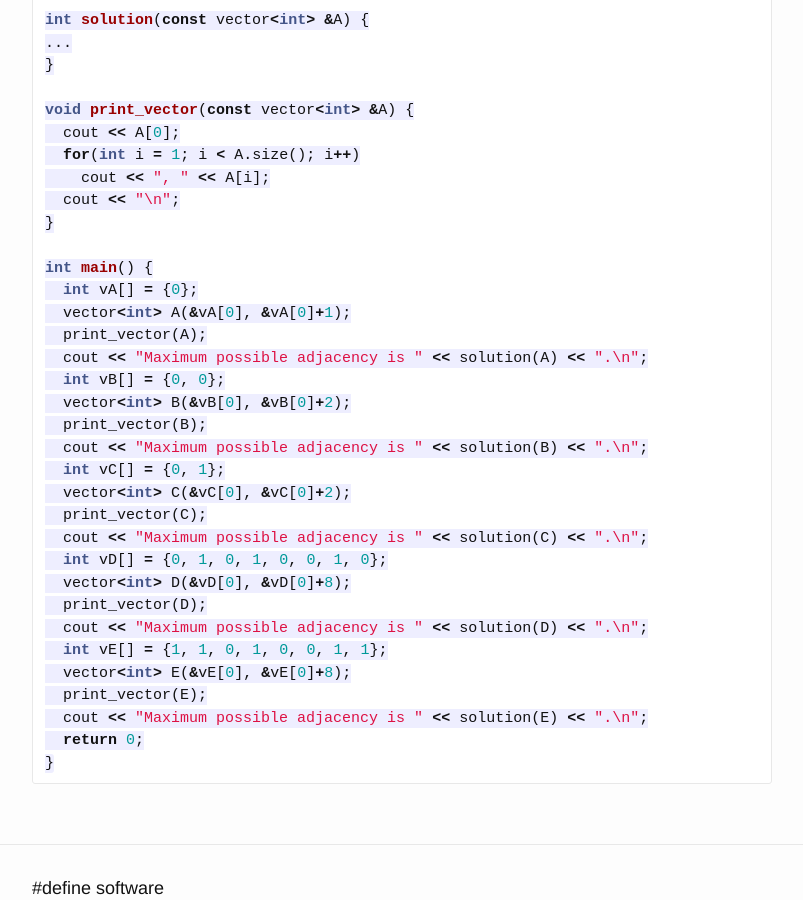
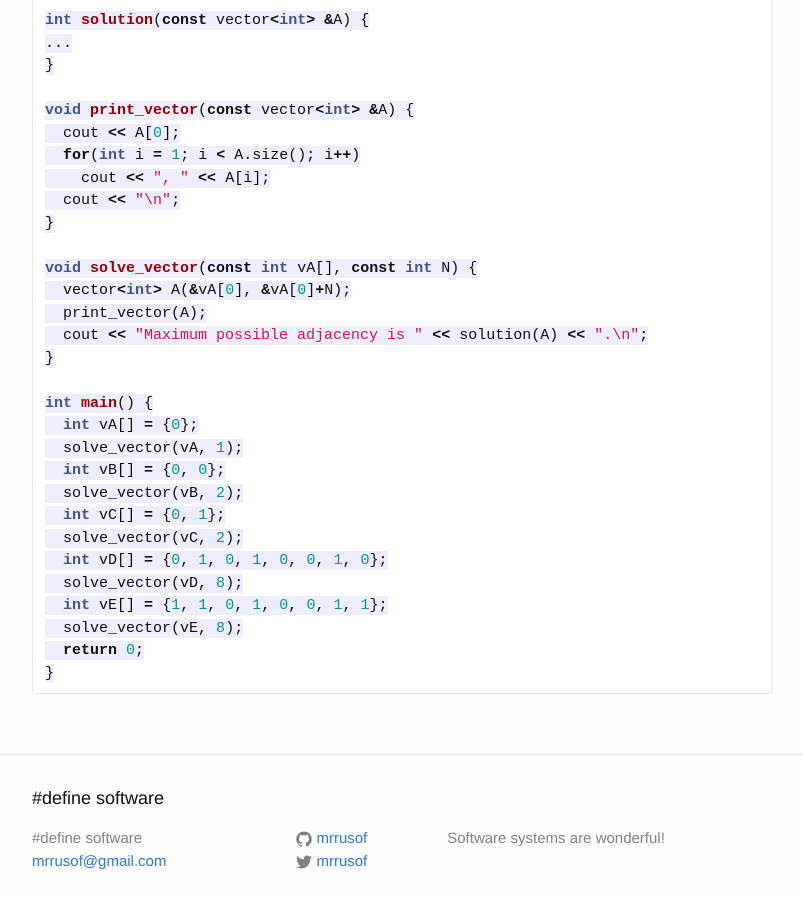
Before and after one commit to mrrusof/mrrusof.github.io, a Jekyll site: the page built from _posts/2016-02-14-adjacent-coins.markdown, in a window 1280 px wide and 900 px high, scrolled down 4204 px. Shown: the whole window, without its empty margins (238-1041 px from the left). Built offline with Jekyll 4.4.1, drawn with Linux system fonts in a browser that asks for light colours.

Commit message:
Factor out code in main for adjacent coins problem.

````diff
--- a/_posts/2016-02-14-adjacent-coins.markdown
+++ b/_posts/2016-02-14-adjacent-coins.markdown
@@ -222,27 +222,23 @@ void print_vector(const vector<int> &A) {
   cout << "\n";
 }
 
+void solve_vector(const int vA[], const int N) {
+  vector<int> A(&vA[0], &vA[0]+N);
+  print_vector(A);
+  cout << "Maximum possible adjacency is " << solution(A) << ".\n";
+}
+
 int main() {
   int vA[] = {0};
-  vector<int> A(&vA[0], &vA[0]+1);
-  print_vector(A);
-  cout << "Maximum possible adjacency is " << solution(A) << ".\n";
+  solve_vector(vA, 1);
   int vB[] = {0, 0};
-  vector<int> B(&vB[0], &vB[0]+2);
-  print_vector(B);
-  cout << "Maximum possible adjacency is " << solution(B) << ".\n";
+  solve_vector(vB, 2);
   int vC[] = {0, 1};
-  vector<int> C(&vC[0], &vC[0]+2);
-  print_vector(C);
-  cout << "Maximum possible adjacency is " << solution(C) << ".\n";
+  solve_vector(vC, 2);
   int vD[] = {0, 1, 0, 1, 0, 0, 1, 0};
-  vector<int> D(&vD[0], &vD[0]+8);
-  print_vector(D);
-  cout << "Maximum possible adjacency is " << solution(D) << ".\n";
+  solve_vector(vD, 8);
   int vE[] = {1, 1, 0, 1, 0, 0, 1, 1};
-  vector<int> E(&vE[0], &vE[0]+8);
-  print_vector(E);
-  cout << "Maximum possible adjacency is " << solution(E) << ".\n";
+  solve_vector(vE, 8);
   return 0;
 }
 ```
````
